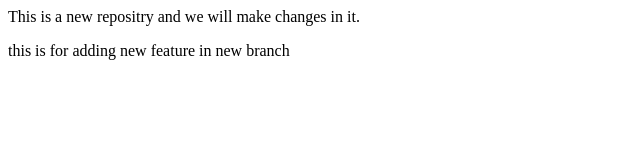
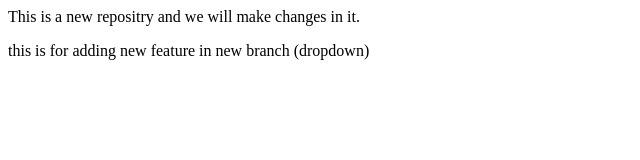
Before and after one commit to Yashdeep7450/localrepo, a plain HTML site: page index.html in a window 1280 px wide. Shown: the full height of the page, 0-640 px from the left. Drawn offline with Linux system fonts and the light colour scheme.

```diff
--- a/index.html
+++ b/index.html
@@ -1,2 +1,2 @@
 <p>This is a new repositry and we will make changes in it.</p>
-<p>this is for adding new feature in new branch </p>
+<p>this is for adding new feature in new branch (dropdown)</p>
```
